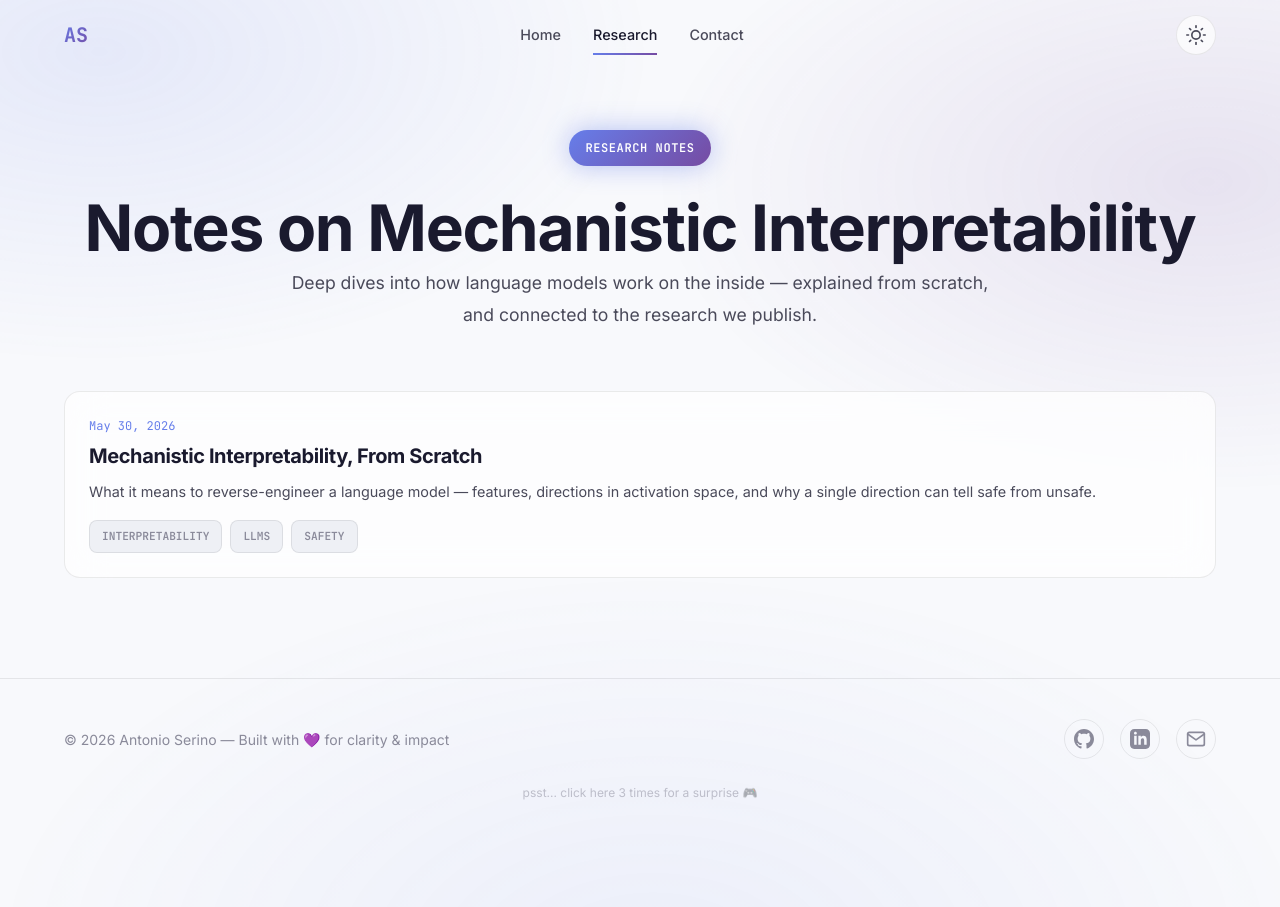
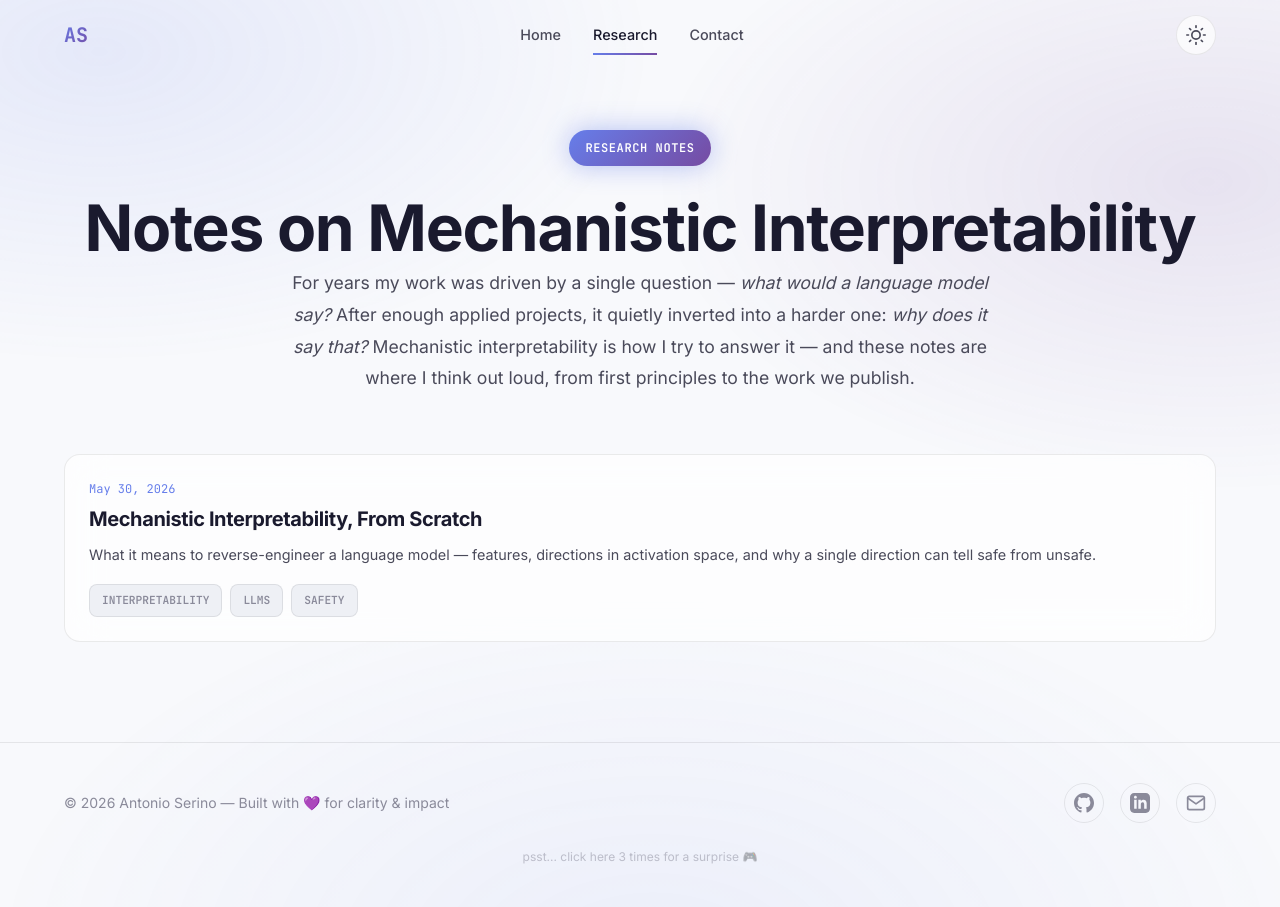
Before and after one commit to serino28/serino28.github.io, a Jekyll site: the page built from research.html, in a window 1280 px wide. Built offline with Jekyll 4.4.1, drawn with Linux system fonts in a browser that asks for light colours.

Commit message:
Link publications, add Google Scholar, personalize research intro
- Make all 8 publications clickable to their canonical source
  (ACL Anthology, arXiv, IJCAI, ACM, Springer, CEUR, institutional repo)
- Add Google Scholar to hero CTA, contact links, and JSON-LD sameAs
- Rewrite the research-page intro around the question that drives the work:
  from "what would an LLM say?" to "why does it say that?"

Co-Authored-By: Claude Opus 4.8 <noreply@anthropic.com>

```diff
--- a/assets/css/style.css
+++ b/assets/css/style.css
@@ -692,9 +692,30 @@ section {
 }
 
 .pub-title {
+  display: block;
   font-weight: 600;
   color: var(--text-primary);
   margin-bottom: 4px;
+}
+
+a.pub-title {
+  transition: color var(--transition-fast);
+}
+
+a.pub-title:hover {
+  color: var(--accent-start);
+}
+
+.pub-link-icon {
+  display: inline-block;
+  font-size: 0.85em;
+  color: var(--text-muted);
+  transition: color var(--transition-fast), transform var(--transition-fast);
+}
+
+a.pub-title:hover .pub-link-icon {
+  color: var(--accent-start);
+  transform: translate(2px, -2px);
 }
 
 .pub-venue {
--- a/research.html
+++ b/research.html
@@ -7,9 +7,11 @@ description: "Notes on mechanistic interpretability — explained from scratch a
 <section class="research-hero container">
     <span class="hero-badge">Research Notes</span>
     <h1>Notes on Mechanistic Interpretability</h1>
-    <p class="hero-description" style="max-width: 700px; margin: 0 auto;">
-        Deep dives into how language models work on the inside — explained from scratch,
-        and connected to the research we publish.
+    <p class="hero-description" style="max-width: 720px; margin: 0 auto;">
+        For years my work was driven by a single question — <em>what would a language model say?</em>
+        After enough applied projects, it quietly inverted into a harder one: <em>why does it say that?</em>
+        Mechanistic interpretability is how I try to answer it — and these notes are where I think out loud,
+        from first principles to the work we publish.
     </p>
 </section>
 
```
Also changed, not shown: index.html (+30 -15 lines).
